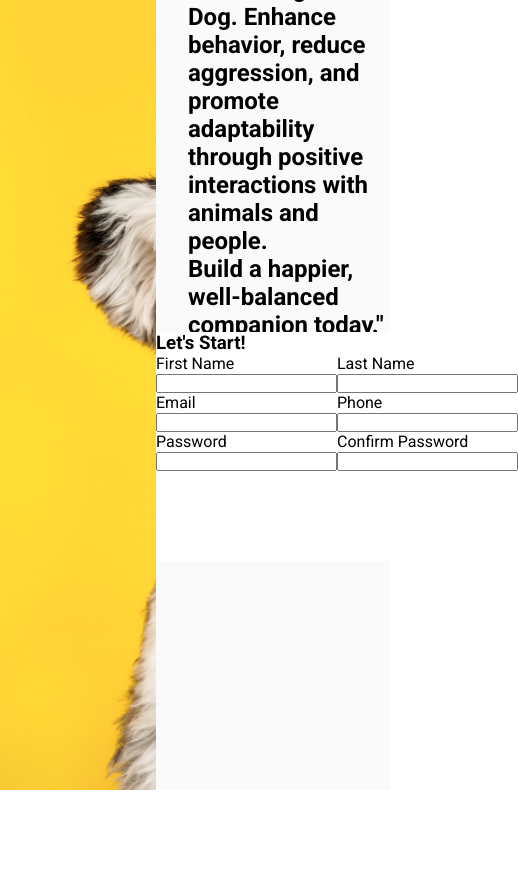
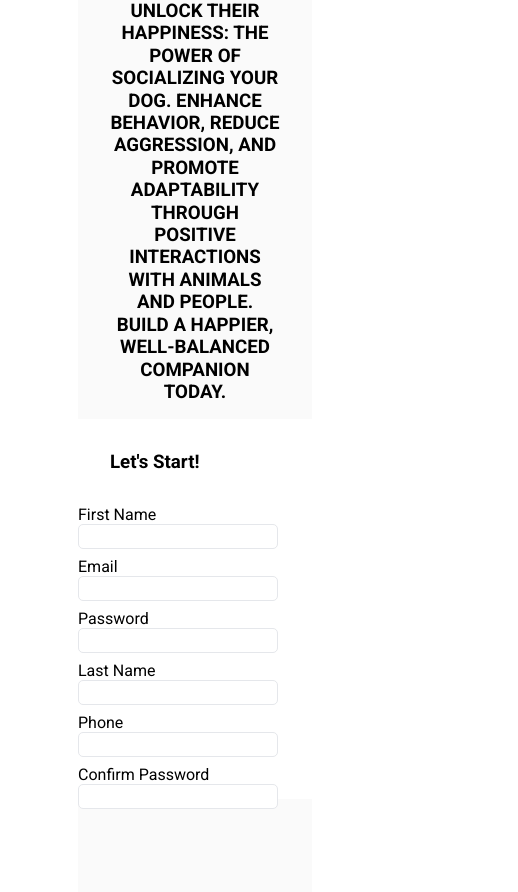
Before and after one commit to evrengokduman/sign-up-form-top, a plain HTML site: page index.html in a window 390 px wide. Shown: the part 54-946 px from the top of the page, 518 px wide, since content can reach past the window. Before the commit the page ends 844 px from the top, so only its background shows below. Drawn offline with Linux system fonts and the light colour scheme.

Commit message:
created layout, will add mediaquery

```diff
--- a/index.html
+++ b/index.html
@@ -16,14 +16,14 @@
       </div>
       <div class="right">
         <div class="first">
-          <h2>
-            "Unlock Their Happiness: The Power of Socializing Your Dog. Enhance
+          <h3>
+            Unlock Their Happiness: The Power of Socializing Your Dog. Enhance
             behavior, reduce aggression, and promote adaptability through
             positive interactions with animals and people.
             <br />
 
-            Build a happier, well-balanced companion today."
-          </h2>
+            Build a happier, well-balanced companion today.
+          </h3>
         </div>
         <div class="second">
           <h3>Let's Start!</h3>
--- a/style.css
+++ b/style.css
@@ -22,6 +22,7 @@ main {
   background-image: url(/alvan-nee-8g0D8ZfFXyA-unsplash.jpg);
   background-repeat: no-repeat;
   background-size: cover;
+  background-position: center center;
   width: 40vw;
 }
 .right {
@@ -32,24 +33,64 @@ main {
 }
 
 .first {
-  height: 40vh;
+  line-height: 1.4rem;
   display: flex;
+  align-items: center;
   justify-content: center;
-  align-items: center;
-  margin-bottom: 3rem;
-  margin-left: 2rem;
+  text-transform: uppercase;
+  margin: 2rem;
+}
+.first h3 {
+  text-align: center;
 }
 
 .second {
   background-color: #ffff;
-  height: 30vh;
+  height: 45vh;
+}
+
+.second h3 {
+  margin: 2rem;
 }
 
 .form-main-div {
   display: flex;
   flex-direction: row;
+  justify-content: space-evenly;
+}
+
+.form-div {
+  display: flex;
+  flex-direction: column;
+  margin-bottom: 0.5rem;
+}
+
+input {
+  width: 200px;
+  border: 1px solid #e5e7eb;
+  height: 25px;
+  border-radius: 5px;
 }
 
 .third {
-  height: 30vh;
+  height: 25vh;
 }
+
+@media (max-width: 600px) {
+  main {
+    flex-direction: column;
+    align-items: center;
+  }
+
+  .left {
+    width: 100%;
+    background-size: contain;
+  }
+  .first {
+    margin-top: 1rem;
+    margin-bottom: 1rem;
+  }
+  .form-main-div {
+    flex-direction: column;
+  }
+}
```
